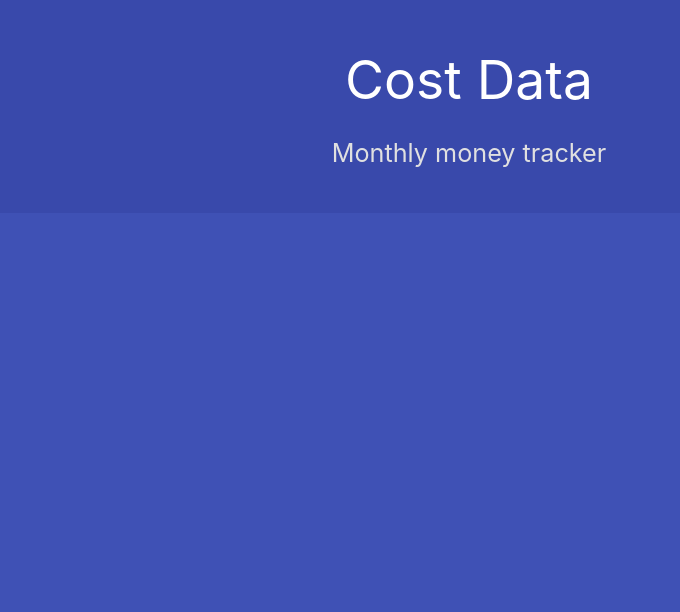
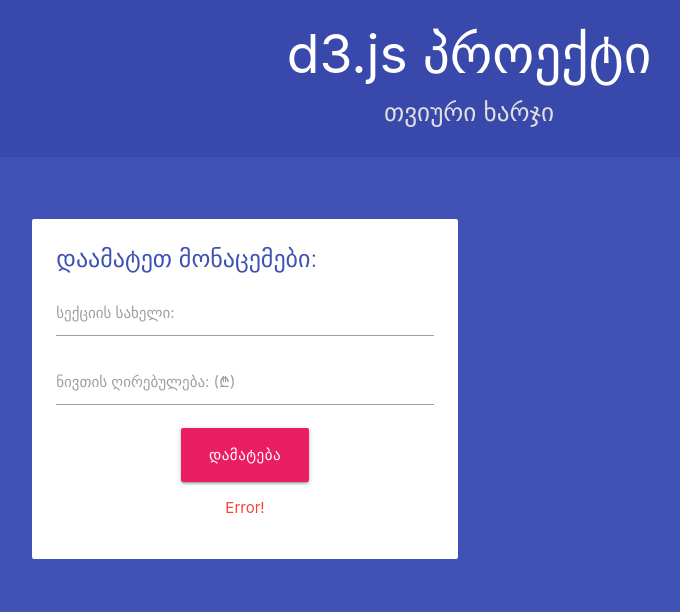
Before and after one commit to tornike14/D3diagram, a plain HTML site: page index.html in a window 1280 px wide. Shown: the whole page, without its empty margins (171-851 px from the left). Drawn offline with nearby package versions, Linux system fonts and the light colour scheme.

Commit message:
form html

```diff
--- a/index.html
+++ b/index.html
@@ -9,21 +9,56 @@
     <link rel="stylesheet" href="https://cdnjs.cloudflare.com/ajax/libs/materialize/1.0.0/css/materialize.min.css">
 
     <title>D3.js project</title>
+
+    <style>
+        h2, p {
+            margin: 10px 0;
+        }
+
+        header {
+            margin-bottom: 40px;
+        }
+    </style>
 </head>
 <body class="indigo">
 
     <header class="indigo darken-1 section">
         <h2 class="center white-text">
-            Cost Data
+            d3.js პროექტი
         </h2>
         <p class="center grey-text flow-text text-lighten-2">
-            Monthly money tracker
+            თვიური ხარჯი
         </p>
     </header>
 
     <div class="container section">
         <div class="row">
-            <div class="col s12 m6"></div>
+            <div class="col s12 m6">
+                <form class="card z-depth-0">
+                    <div class="card-content">
+                        <span class="card-title indigo-text">დაამატეთ მონაცემები:</span>
+
+                        <div class="input-field">
+                            <label for="cost-field">სექციის სახელი:</label>
+                            <input type="text" id="cost-field">
+                        </div>
+
+                        <div class="input-field">
+                            <label for="item-cost">ნივთის ღირებულება: (₾)</label>
+                            <input type="text" id="item-cost">
+                        </div>
+
+                        <div class="input-field center">
+                            <button class="btn-large pink white-text">დამატება</button>
+                        </div>
+
+                        <div class="input-field center">
+                            <p id="id" class="red-text">Error!</p>
+                        </div>
+                    </div>
+                </form>
+            </div>
+
             <div class="col s12 m5 push-m1">
                 <div class="canvas">
 
```
